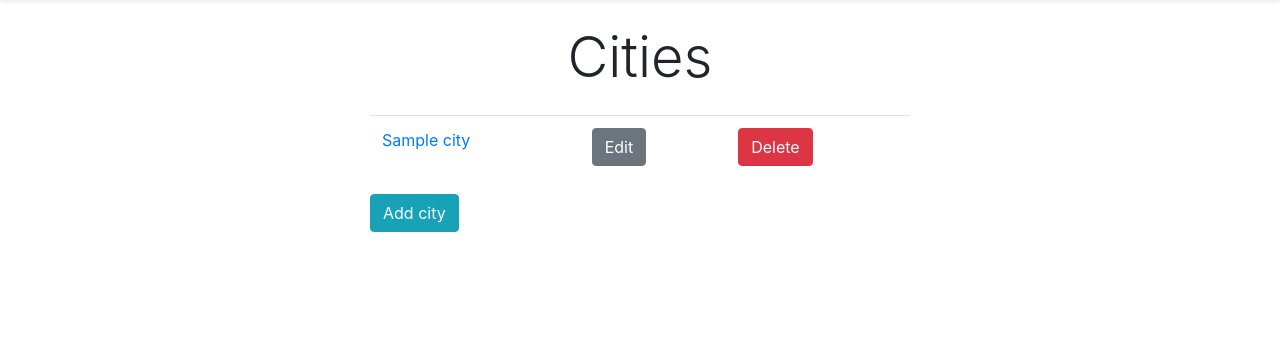
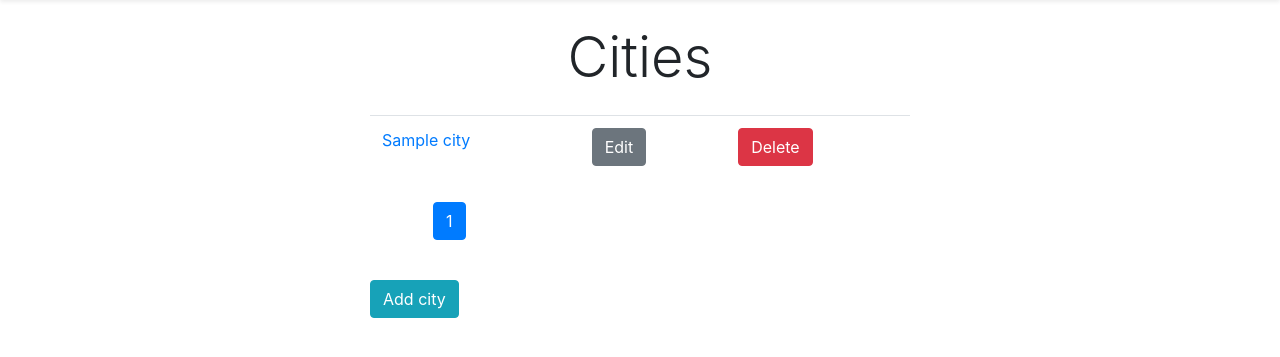
Before and after one commit to berpress/django_train, a Django app: page /cities/ in a window 1280 px wide. Shown: the part 57-414 px from the top of the page. Run offline with Django 3.2, Linux system fonts and the light colour scheme; tables that the repository leaves empty hold one stand-in row (values such as "Sample post"); some libraries are stand-ins or nearby versions.

Commit message:
Add pagination on city page

```diff
--- a/src/cities/templates/cities/home.html
+++ b/src/cities/templates/cities/home.html
@@ -29,6 +29,56 @@
                         </tr>
                 </tbody>
         </table>
+ <div id="navigation" class="container my-4">
+            <div class="row">
+                <div class="col-md-3 mx-5">
+                    <nav aria-label="Page navigation example">
+                        <ul class="pagination">
+                            {% if objects_list.has_previous %}
+                                <li class="page-item">
+                                <a class="page-link" href="?page={{ objects_list.previous_page_number }}"
+                                        aria-label="Previous">
+                                <span aria-hidden="true">&laquo;</span>
+                                <span class="sr-only">Previous</span>
+
+                                </a>
+                                </li>
+                            {% else %}
+
+                            {% endif %}
+                            {% for page in objects_list.paginator.page_range %}
+                                {% if page == objects_list.number %}
+                                    <li class="page-item active">
+                                        <a class="page-link" href="#"> {{page}}
+                                            <span class="sr-only">(current)</span>
+                                        </a>
+                                    </li>
+                                {% else %}
+                                    <li class="page-item">
+                                        <a class="page-link"
+                                            href="?page={{page}}">
+                                            {{page}}
+                                        </a>
+                                    </li>
+                                {% endif %}
+                            {% endfor %}
+                            {% if objects_list.has_next %}
+                                <li class="page-item">
+                                <a class="page-link"
+                                    href="?page={{ objects_list.paginator.num_pages }}"
+                                        aria-label="Next">
+                                    <span aria-hidden="true">&raquo;</span>
+                                    <span class="sr-only">Next</span>
+                                </a>
+                                </li>
+                            {% else %}
+
+                            {% endif %}
+                        </ul>
+                    </nav>
+                </div>
+            </div>
+        </div>
     </div>
 </div>
 <div class="row">
```
